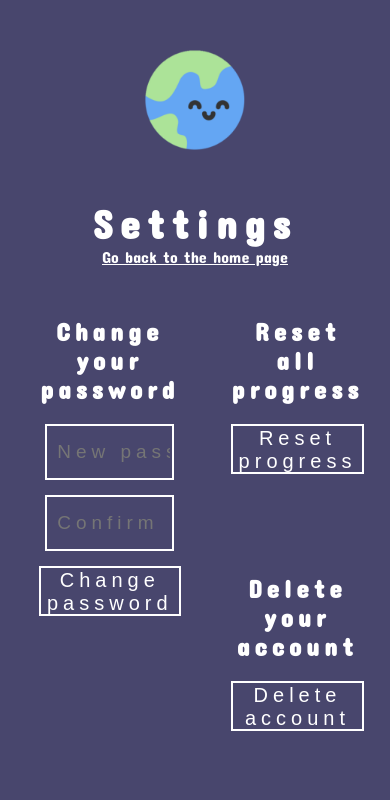
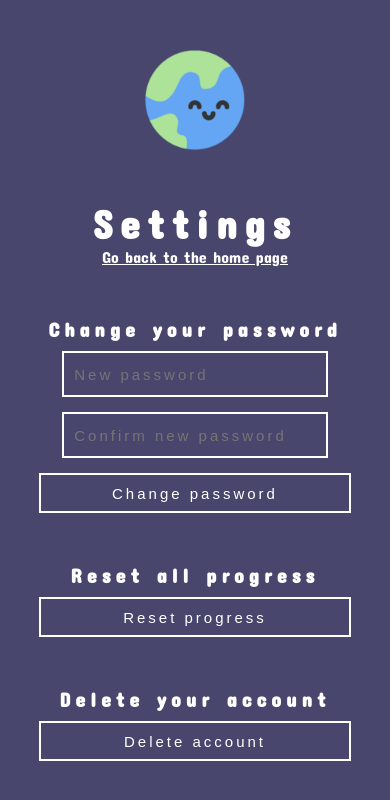
Before and after one commit to maelaubert56/Terraquiz, a Vue app in the folder client/: page /settings in a window 390 px wide. Shown: the top 800 px of the page. Built offline with nearby package versions, Linux system fonts and the light colour scheme; sample sign-in values are in the browser's storage.

Commit message:
commit before reboot

```diff
--- a/client/src/views/HomeView.vue
+++ b/client/src/views/HomeView.vue
@@ -59,6 +59,7 @@ export default {
 
     axios.get(`${process.env.VUE_APP_SERVER_API_URL}/users/checkConnection`, { withCredentials: true })
       .then((response) => {
+        console.log(response)
         if (response.status === 200) {
           // change localstorage
           localStorage.setItem("session", JSON.stringify(response.data));
--- a/client/src/views/SettingsView.vue
+++ b/client/src/views/SettingsView.vue
@@ -137,6 +137,7 @@ export default {
   padding-bottom: 50px;
   box-sizing: border-box;
   gap:50px;
+  overflow-y: scroll;
 }
 
 .title{
@@ -305,4 +306,51 @@ img {
   transition: 0.3s;
 }
 
+
+@media (max-width: 768px) {
+  .container {
+    flex-direction: column;
+    gap: 50px;
+  }
+
+  .container>div{
+    width:100%;
+  }
+
+  .subcontainer {
+    gap: 50px;
+  }
+
+  .container_item {
+    gap: 10px;
+  }
+
+  .container_item h3 {
+    font-size: 20px;
+  }
+
+  .container_item input {
+    font-size: 15px;
+    height: 40px;
+    letter-spacing: 3px;
+  }
+
+  .container_item button {
+    font-size: 15px;
+    height: 40px;
+    letter-spacing: 3px;
+  }
+
+  .modal_confirm_container h2 {
+    font-size: 20px;
+    letter-spacing: 3px;
+  }
+
+  .modal_confirm_container_buttons button {
+    font-size: 15px;
+    letter-spacing: 3px;
+    padding: 5px;
+  }
+}
+
 </style>
```
